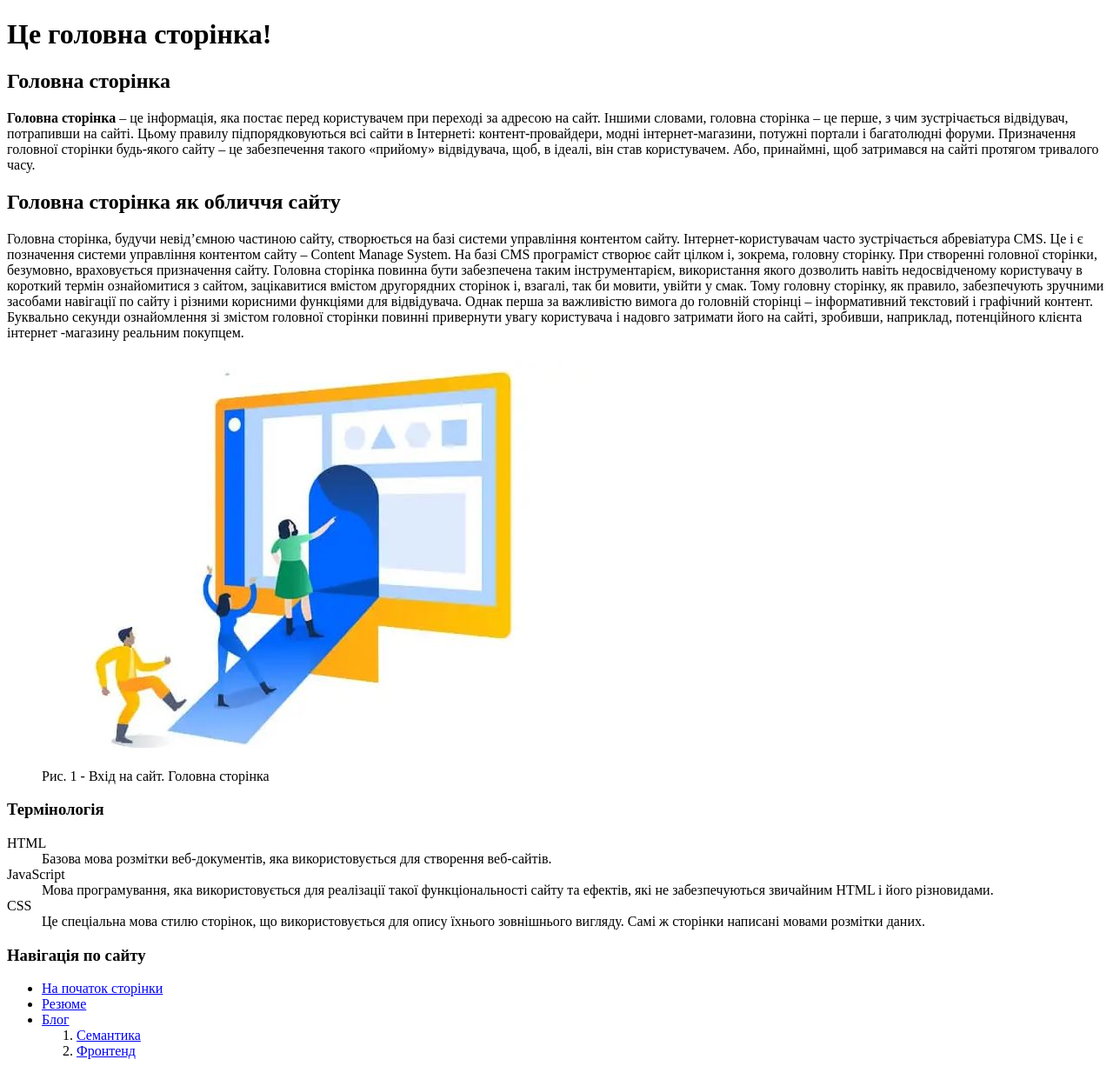
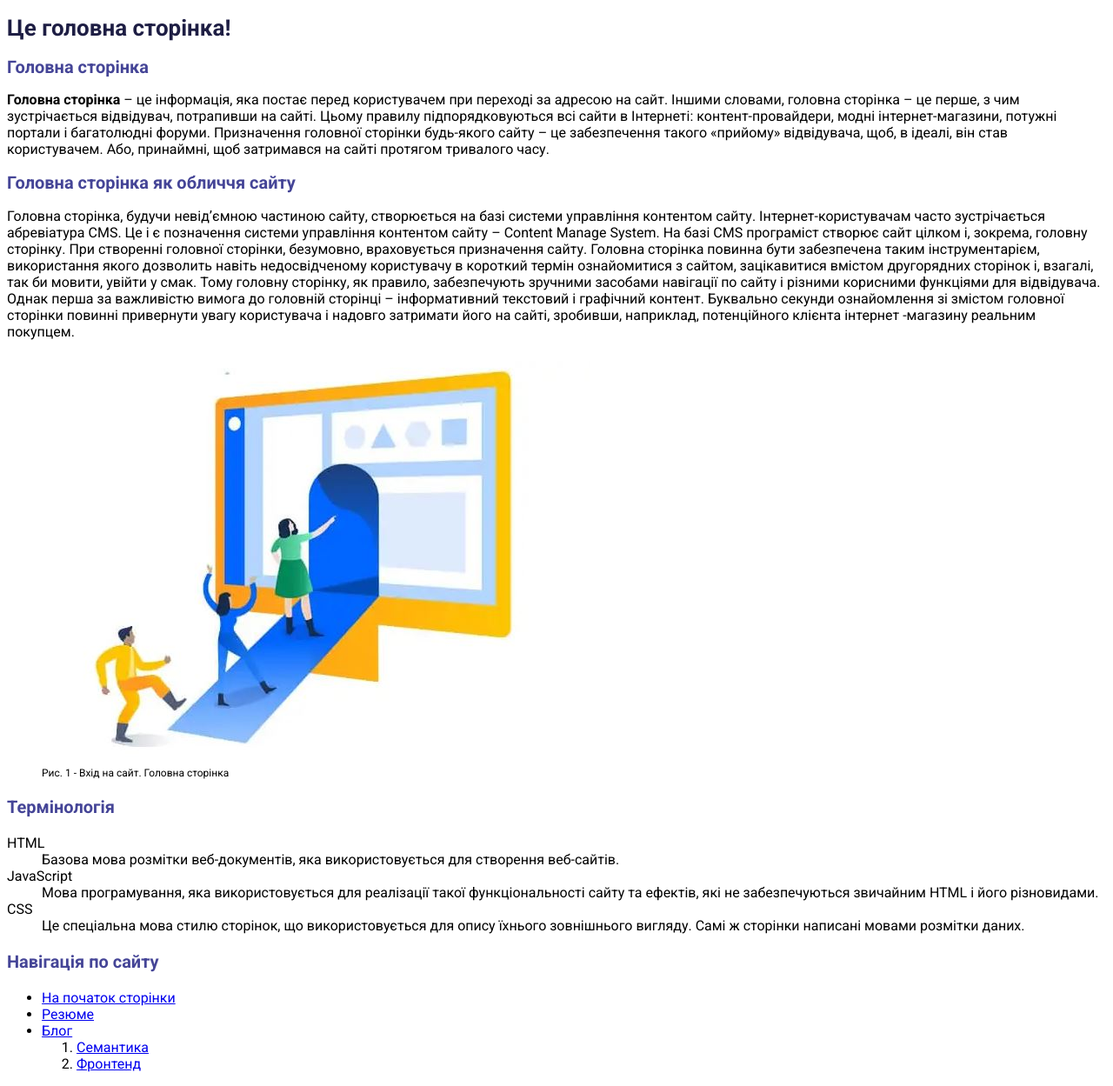
Before and after one commit to IraKorogod/CV, a plain HTML site: page index.html in a window 1280 px wide. Shown: the whole page at 87% size. Drawn offline with Linux system fonts and the light colour scheme.

Commit message:
Signed-off-by: IraKorogod <korogodira@gmail.com>

```diff
--- /dev/null
+++ b/css/blog.css
@@ -0,0 +1,25 @@
+.h1 {
+    font-family: Roboto;
+    font-size: 26px;
+    font-style: normal;
+    font-weight: 700;
+    color: rgb(30, 30, 68);
+}
+.contacts {
+    font-family: Roboto;
+    font-size: 18px;
+    font-style: normal;
+    font-weight: 700;
+    color: rgb(69, 69, 151);
+    text-align: center;
+    list-style: none;
+    line-height: 1.8;
+}
+
+.list {
+    font-family: Roboto;
+    font-size: 16px;
+    font-style: normal;
+    font-weight: 400;
+    color: black;
+}
--- /dev/null
+++ b/css/fe.css
@@ -0,0 +1,4 @@
+.body {
+    font-family: Roboto;
+    color: rgb(30, 30, 68);
+}
--- /dev/null
+++ b/css/index.css
@@ -0,0 +1,49 @@
+.h1 {
+    font-family: Roboto;
+    font-size: 26px;
+    font-style: normal;
+    font-weight: 700;
+    color: rgb(30, 30, 68);
+}
+.h2 {
+    font-family: Roboto;
+    font-size: 20px;
+    font-style: normal;
+    font-weight: 700;
+    color: rgb(69, 69, 151);
+}
+.h3 {
+    font-family: Roboto;
+    font-size: 20px;
+    font-style: normal;
+    font-weight: 700;
+    color: rgb(69, 69, 151);
+}
+.dl {
+    font-family: Roboto;
+    font-size: 16px;
+    font-style: normal;
+    font-weight: 400;
+    color: black;
+}
+.paragraph {
+    font-family: Roboto;
+    font-size: 16px;
+    font-style: normal;
+    font-weight: 400;
+    color: black;
+}
+.list {
+    font-family: Roboto;
+    font-size: 16px;
+    font-style: normal;
+    font-weight: 400;
+    color: black;
+}
+.figure {
+    font-family: Roboto;
+    font-size: 12px;
+    font-style: normal;
+    font-weight: 400;
+    color: black;
+}
--- /dev/null
+++ b/css/resume.css
@@ -0,0 +1,35 @@
+.h1 {
+    font-family: Roboto;
+    font-size: 26px;
+    font-style: normal;
+    font-weight: 700;
+    color: rgb(30, 30, 68);
+}
+.h2 {
+    font-family: Roboto;
+    font-size: 20px;
+    font-style: normal;
+    font-weight: 700;
+    color: rgb(69, 69, 151);
+}
+.text {
+    font-family: Roboto;
+    font-size: 16px;
+    font-style: normal;
+    font-weight: 400;
+    color: black;
+}
+.list {
+    font-family: Roboto;
+    font-size: 16px;
+    font-style: normal;
+    font-weight: 400;
+    color: black;
+}
+.footer {
+    font-family: Roboto;
+    font-size: 12px;
+    font-style: normal;
+    font-weight: 400;
+    color: black;
+}
--- /dev/null
+++ b/css/semaantic.css
@@ -0,0 +1,35 @@
+.h1 {
+    font-family: Roboto;
+    font-size: 26px;
+    font-style: normal;
+    font-weight: 700;
+    color: rgb(30, 30, 68);
+}
+.h2 {
+    font-family: Roboto;
+    font-size: 20px;
+    font-style: normal;
+    font-weight: 700;
+    color: rgb(69, 69, 151);
+}
+.div {
+    font-family: Roboto;
+    font-size: 16px;
+    font-style: italic;
+    font-weight: 400;
+    color: black;
+}
+.paragraph {
+    font-family: Roboto;
+    font-size: 16px;
+    font-style: italic;
+    font-weight: 400;
+    color: black;
+}
+.list {
+    font-family: Roboto;
+    font-size: 16px;
+    font-style: normal;
+    font-weight: 400;
+    color: black;
+}
--- a/index.html
+++ b/index.html
@@ -1,18 +1,20 @@
 <!DOCTYPE html>
-<html lang="ua">
+<html lang="ru">
 <head>
     <meta charset="UTF-8">
     <meta http-equiv="X-UA-Compatible" content="IE=edge">
     <meta name="viewport" content="width=device-width, initial-scale=1.0">
     <title>Головна</title>
+    <link href="https://fonts.googleapis.com/css2?family=Roboto:ital,wght@0,400;0,700;1,400&display=swap" rel="stylesheet">
+    <link rel="stylesheet" href="css/index.css">
 </head>
 <body>
     <header id="top">
-        <h1>Це головна сторінка!</h1>
+        <h1 class="h1">Це головна сторінка!</h1>
     </header>
         <article>
-         <h2>Головна сторінка</h2>
-            <p>
+         <h2 class="h2">Головна сторінка</h2>
+            <p class="paragraph">
                 <strong>Головна сторінка</strong>  – це інформація, яка постає перед користувачем при переході
                 за адресою на сайт. Іншими словами, головна сторінка – це перше, з чим зустрічається відвідувач,
                 потрапивши на сайті. Цьому правилу підпорядковуються всі сайти в Інтернеті: контент-провайдери,
@@ -22,10 +24,10 @@
             </p>
         </article>
         <section>
-            <h2>
+            <h2 class="h2">
                 Головна сторінка як обличчя сайту
             </h2>
-            <p>
+            <p class="paragraph">
                 Головна сторінка, будучи невід’ємною частиною сайту, створюється на базі системи управління
                 контентом сайту. Інтернет-користувачам часто зустрічається абревіатура CMS. Це і є позначення
                 системи управління контентом сайту – Content Manage System. На базі CMS програміст створює сайт
@@ -40,13 +42,13 @@
                 клієнта інтернет -магазину реальним покупцем.
             </p>
         </section>
-        <figure>
-            <img src="img/Главная страница.JPG" alt="Вхід на сайт">
+        <figure class="figure">
+            <img src="img/mainpage.JPG" alt="на сайт">
             <figcaption> Рис. 1 - Вхід на сайт. Головна сторінка</figcaption>
         </figure>
         <section>
-            <h3>Термінологія</h3>
-            <dl>
+            <h3 class="h3">Термінологія</h3>
+            <dl class="dl">
                 <dt>HTML</dt>
                 <dd>Базова мова розмітки веб-документів, яка використовується для створення веб-сайтів.</dd>
                 <dt>JavaScript</dt>
@@ -62,8 +64,8 @@
             </dl>
         </section>
         <nav>
-             <h3>Навігація по сайту</h3>
-               <ul               l>
+             <h3 class="h3">Навігація по сайту</h3>
+               <ul class="list">
                     <li><a href="#top">На початок сторінки</a></li>
                     <li><a href="resume.html">Резюме</a></li>
                     <li><a href="blog.html">Блог</a>
```
Also changed, not shown: FrontEnd.html (+3 -1 lines), blog.html (+6 -4 lines), resume.html (+15 -16 lines), semantic.html (+15 -13 lines), img/mainpage.JPG (renamed from img/Главная страница.JPG).
